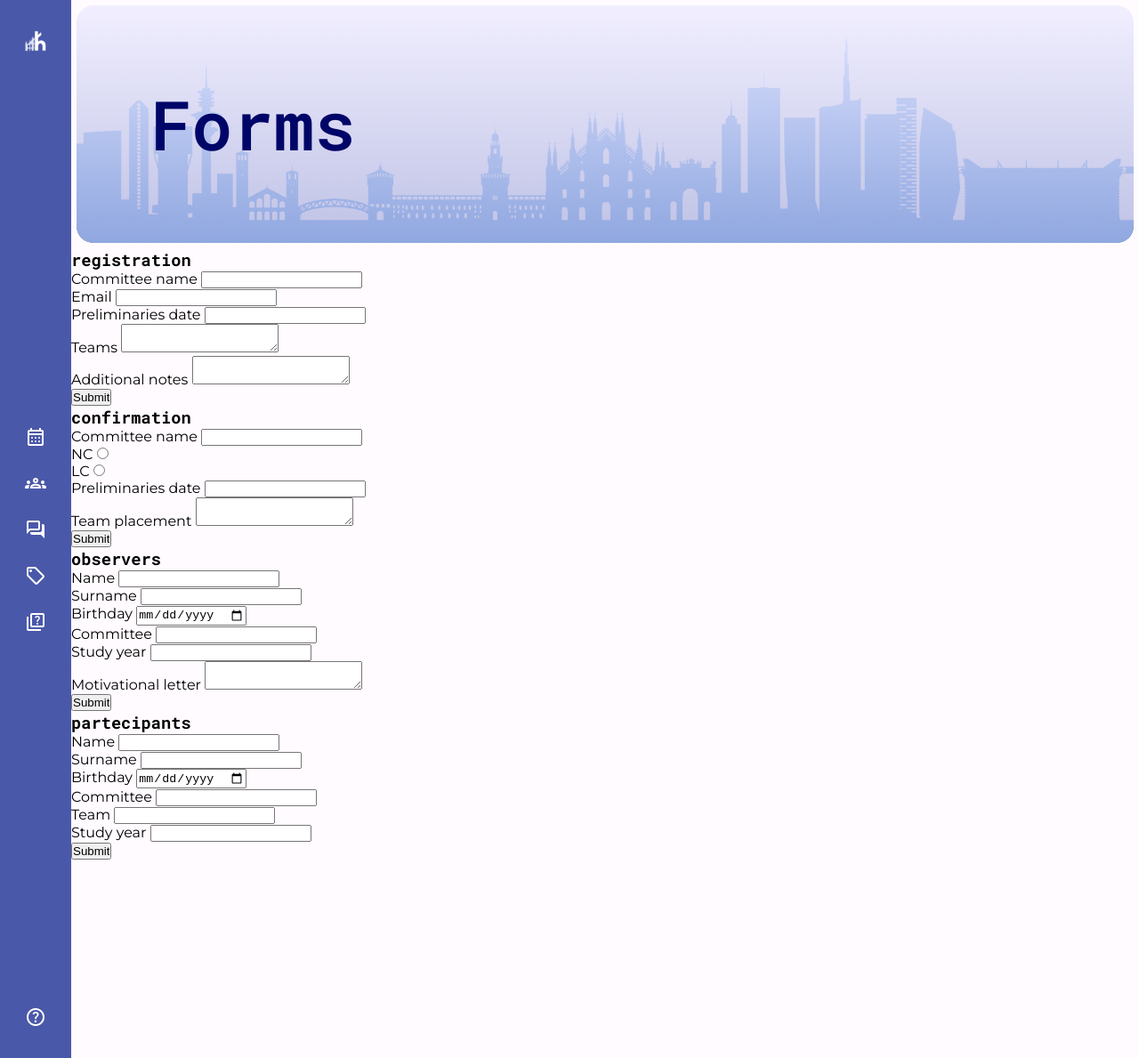
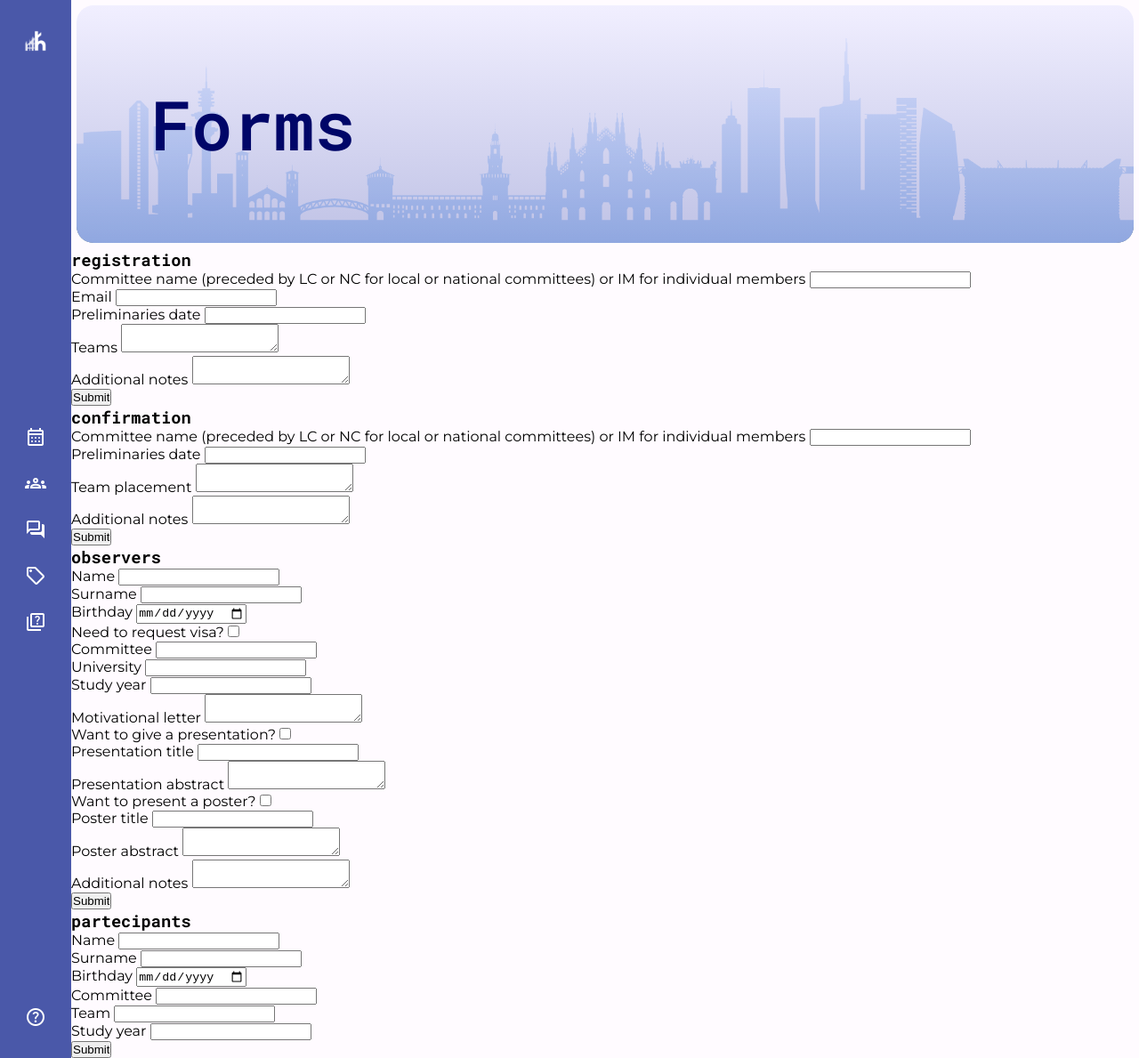
Before and after one commit to gfusarbassini/ht56f4y, a Jekyll site: the page built from forms.html, in a window 1280 px wide. Shown: the whole page at 89% size. Built offline with Jekyll 4.4.1, drawn with Linux system fonts in a browser that asks for light colours; nearby versions of some CDN libraries.

Commit message:
Add confirmation and observers Google forms

```diff
--- a/_data/forms.yml
+++ b/_data/forms.yml
@@ -4,7 +4,7 @@ forms:
     submit: Submit
     fields:
     - id: committee
-      label: "Committee name"
+      label: "Committee name (preceded by LC or NC for local or national committees) or IM for individual members"
       type: text
       name: entry.1798647217
       required: true
@@ -18,73 +18,125 @@ forms:
       type: text
       name: entry.400057823
       required: true
-    textareas:
     - id: teams
       label: Teams
+      type: textarea
       name: entry.1074044697
       required: true
     - id: notes
       label: "Additional notes"
+      type: textarea
       name: entry.603835159
       required: false
 
   - id: confirmation
-    action: "https://formsubmit.co/412b9e251527b5f3685be813299aff79"
-    subject: "[plancks][confirmation] New entry"
+    action: "https://docs.google.com/forms/u/0/d/e/1FAIpQLSe-YGAa6NG_kllo8Yy2g8g0aueRvq3hVg14fkS75WTePo_PCw/formResponse"
     submit: Submit
     fields:
     - id: committee
-      label: "Committee name"
+      label: "Committee name (preceded by LC or NC for local or national committees) or IM for individual members"
       type: text
-      name: committee
-    - id: nc
-      label: NC
-      type: radio
-      name: committee_type
-      value: nc
-    - id: lc
-      label: LC
-      type: radio
-      name: committee_type
-      value: lc
-    - id: preliminaries_date
+      name: entry.511201573
+      required: true
+    - id: date
       label: "Preliminaries date"
       type: text
-      name: preliminaries_date
-    textareas:
+      name: entry.2117408212
+      required: true
     - id: placement
       label: "Team placement"
-      name: placement
+      type: textarea
+      name: entry.492904529
+      required: true
+    - id: notes
+      label: "Additional notes"
+      type: textarea
+      name: entry.1943471425
+      required: false
 
   - id: observers
-    action: "https://formsubmit.co/412b9e251527b5f3685be813299aff79"
+    action: "https://docs.google.com/forms/u/0/d/e/1FAIpQLSffwrX51T0QKomPDxfJ9_BO7Rvhd1EIvq4AMSPAz9pBJO8wBA/formResponse"
     subject: "[plancks][observers] New entry"
     submit: Submit
     fields:
       - id: name
         label: Name
         type: text
-        name: name
+        name: entry.1037934396
+        required: true
       - id: surname
         label: Surname
         type: text
-        name: surname
+        name: entry.1292320118
+        required: true
       - id: birthday
         label: Birthday
         type: date
-        name: birthday
+        name: entry.857060685
+        required: true
+      - id: visa
+        label: "Need to request visa?"
+        type: checkbox
+        value: true
+        name: entry.1263609753
+        required: false
       - id: committee
         label: Committee
         type: text
-        name: committee
+        name: entry.1650588131
+        required: true
+      - id: university
+        label: University
+        type: text
+        name: entry.959277855
+        required: true
       - id: year
         label: "Study year"
         type: number
-        name: year
-    textareas:
+        name: entry.1425691572
+        required: true
       - id: letter
         label: "Motivational letter"
-        name: letter
+        type: textarea
+        name: entry.555211936
+        required: true
+      - id: presentation
+        label: "Want to give a presentation?"
+        type: checkbox
+        value: true
+        name: entry.1524629493
+        required: false
+      - id: presentation_title
+        label: "Presentation title"
+        type: text
+        name: entry.1256475891
+        required: false
+      - id: presentation_abstract
+        label: "Presentation abstract"
+        type: textarea
+        name: entry.738682288
+        required: false
+      - id: poster
+        label: "Want to present a poster?"
+        type: checkbox
+        value: true
+        name: entry.1232237956
+        required: false
+      - id: poster_title
+        label: "Poster title"
+        type: text
+        name: entry.1852623678
+        required: false
+      - id: poster_abstract
+        label: "Poster abstract"
+        type: textarea
+        name: entry.1043013879
+        required: false
+      - id: notes
+        label: "Additional notes"
+        type: textarea
+        name: entry.1725573787
+        required: false
 
   - id: partecipants
     action: "https://formsubmit.co/412b9e251527b5f3685be813299aff79"
--- a/forms.html
+++ b/forms.html
@@ -13,21 +13,21 @@ title: Forms
 
     {% for field in form.fields %}
       <label for="{{field.id}}">{{field.label}}</label>
-      {% if field.required == true %}
-        <input type="{{field.type}}" id="{{field.id}}" name="{{field.name}}" value="{{field.value}}" required /><br/>
+      {% if field.type == "textarea" %}
+        {% if field.required == true %}
+          <textarea id="{{field.id}}" name="{{field.name}}" required></textarea><br/>
+        {% else %}
+          <textarea id="{{field.id}}" name="{{field.name}}"></textarea><br/>
+        {% endif %}
       {% else %}
-      <input type="{{field.type}}" id="{{field.id}}" name="{{field.name}}" value="{{field.value}}" /><br/>
+        {% if field.required == true %}
+          <input type="{{field.type}}" id="{{field.id}}" name="{{field.name}}" value="{{field.value}}" required /><br/>
+        {% else %}
+        <input type="{{field.type}}" id="{{field.id}}" name="{{field.name}}" value="{{field.value}}" /><br/>
+        {% endif %}
       {% endif %}
     {% endfor %}
 
-    {% for textarea in form.textareas %}
-      <label for="{{textarea.id}}">{{textarea.label}}</label>
-      {% if textarea.required == true %}
-        <textarea id="{{textarea.id}}" name="{{textarea.name}}" required></textarea><br/>
-      {% else %}
-        <textarea id="{{textarea.id}}" name="{{textarea.name}}"></textarea><br/>
-      {% endif %}
-    {% endfor %}
     <input type="submit" value="{{form.submit}}"/>
   </form>
 {% endfor %}
```
